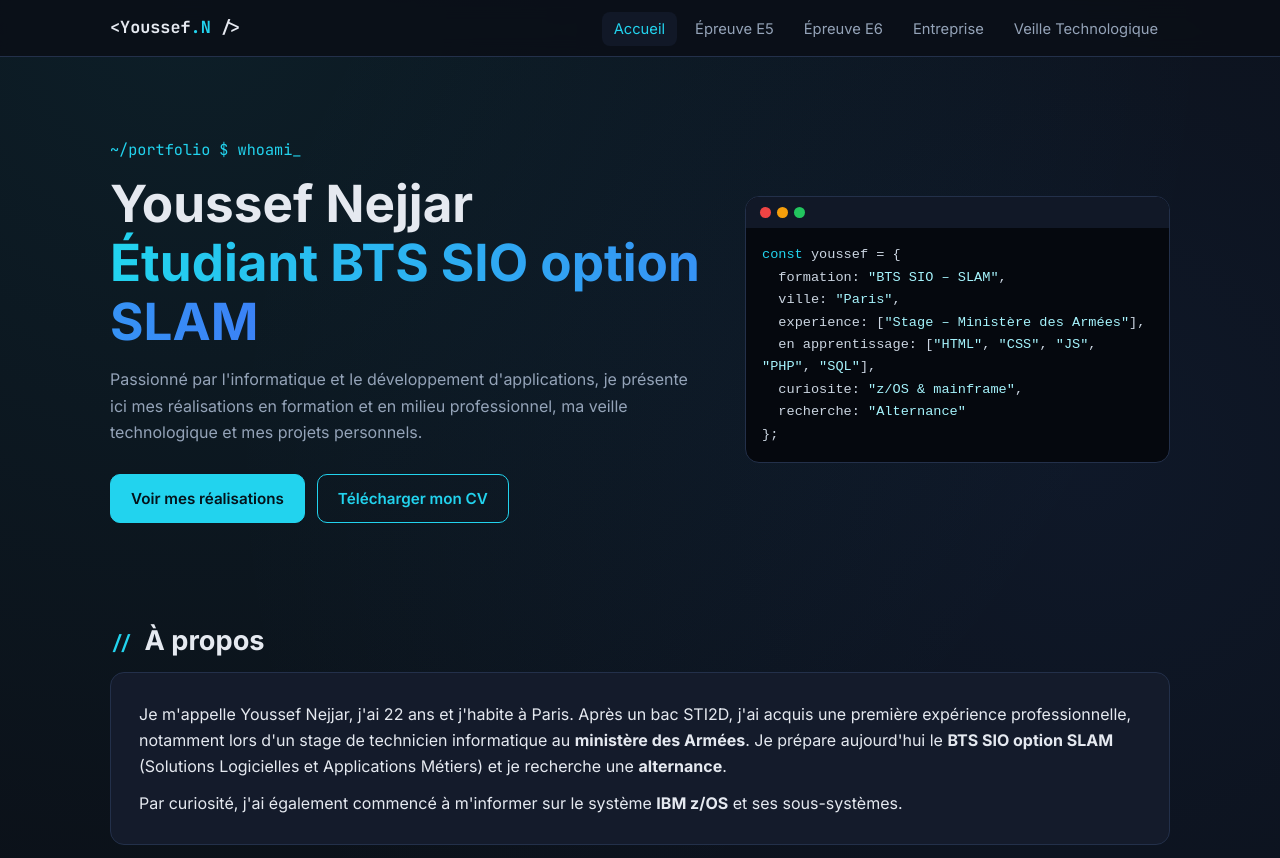
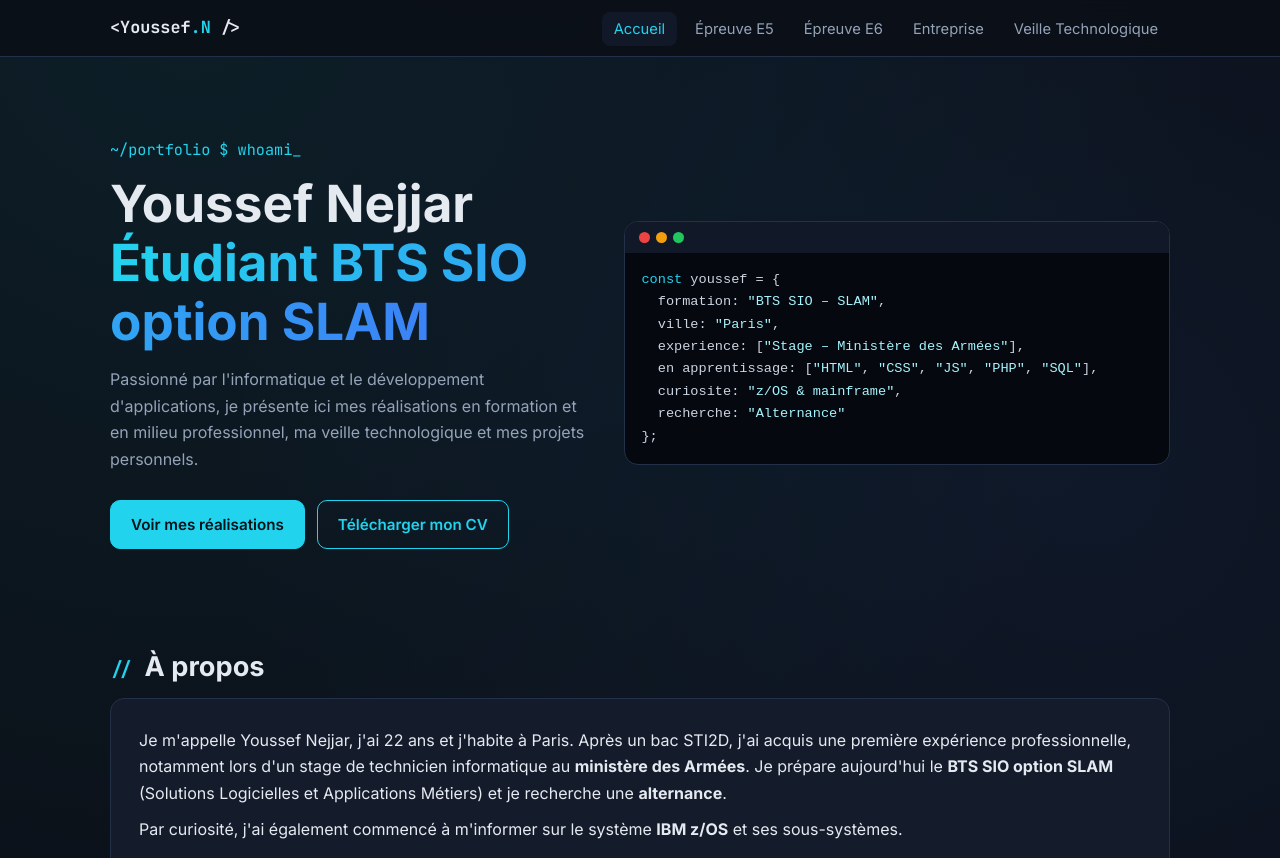
Before and after one commit to y-nejjar/portfolio-youssef-nejjar, a plain HTML site: page index.html in a window 1280 px wide. Shown: the top 858 px of the page. Drawn offline with Linux system fonts and the light colour scheme.

Commit message:
Add files via upload

```diff
--- a/style.css
+++ b/style.css
@@ -67,7 +67,7 @@ h3 { font-size: 1.15rem; margin-bottom: 8px; }
   -webkit-background-clip: text; background-clip: text; color: transparent; }
 
 /* ----- Hero ----- */
-.hero { padding: 80px 0 40px; display: grid; grid-template-columns: 1.4fr 1fr; gap: 40px; align-items: center; }
+.hero { padding: 80px 0 40px; display: grid; grid-template-columns: 1fr 1.15fr; gap: 40px; align-items: center; }
 .prompt { font-family: var(--mono); color: var(--accent); margin-bottom: 12px; font-size: .95rem; }
 .prompt::after { content: "_"; animation: blink 1s steps(1) infinite; }
 @keyframes blink { 50% { opacity: 0; } }
```
